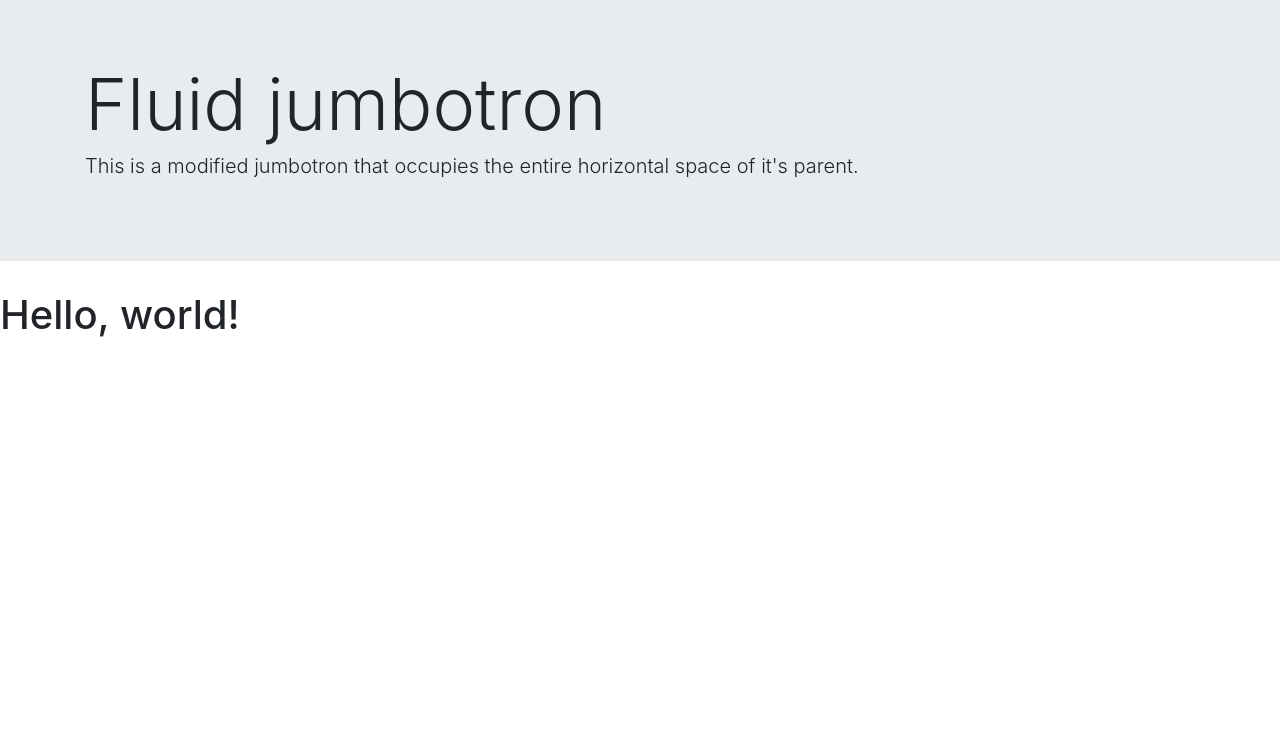
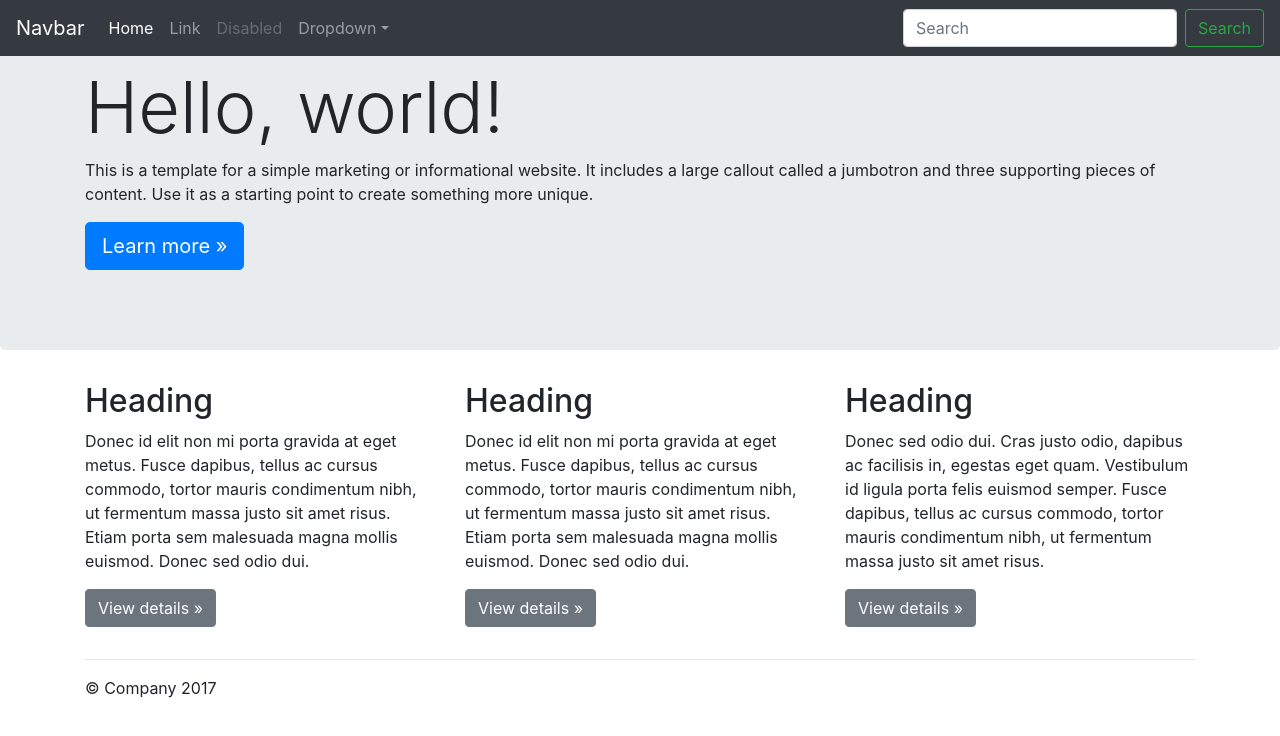
Before and after one commit to acurtis21/jonesplaza, a plain HTML site: page index.html in a window 1280 px wide. Drawn offline with nearby package versions, Linux system fonts and the light colour scheme.

Commit message:
Jumbotron template used

```diff
--- a/index.html
+++ b/index.html
@@ -1,27 +1,100 @@
 <!DOCTYPE html>
 <html lang="en">
 	<head>
-		<!-- Required meta tags -->
 		<meta charset="utf-8">
 		<meta name="viewport" content="width=device-width, initial-scale=1, shrink-to-fit=no">
-		<title>Page Title</title>
+		<meta name="description" content="">
+		<meta name="author" content="">
+		<link rel="icon" href="../../../../favicon.ico">
 
-		<!-- Bootstrap CSS -->
-		<link rel="stylesheet" href="https://maxcdn.bootstrapcdn.com/bootstrap/4.0.0-beta/css/bootstrap.min.css" integrity="sha384-/Y6pD6FV/Vv2HJnA6t+vslU6fwYXjCFtcEpHbNJ0lyAFsXTsjBbfaDjzALeQsN6M" crossorigin="anonymous">
+		<title>Jumbotron Template for Bootstrap</title>
+
+		<!-- Bootstrap core CSS -->
+		<link href="../../../../dist/css/bootstrap.min.css" rel="stylesheet">
+
+		<!-- Custom styles for this template -->
+		<link href="jumbotron.css" rel="stylesheet">
 	</head>
+
 	<body>
-		        <div class="jumbotron jumbotron-fluid">
-					<div class="container">
-						<h1 class="display-3">Fluid jumbotron</h1>
-						<p class="lead">This is a modified jumbotron that occupies the entire horizontal space of it's parent.</p>
-					</div>
+		<nav class="navbar navbar-expand-md navbar-dark fixed-top bg-dark">
+			<a class="navbar-brand" href="#">Navbar</a>
+			<button class="navbar-toggler" type="button" data-toggle="collapse" data-target="#navbarsExampleDefault" aria-controls="navbarsExampleDefault" aria-expanded="false" aria-label="Toggle navigation">
+				<span class="navbar-toggler-icon"></span>
+			</button>
+
+			<div class="collapse navbar-collapse" id="navbarsExampleDefault">
+				<ul class="navbar-nav mr-auto">
+					<li class="nav-item active">
+						<a class="nav-link" href="#">Home <span class="sr-only">(current)</span></a>
+					</li>
+					<li class="nav-item">
+						<a class="nav-link" href="#">Link</a>
+					</li>
+					<li class="nav-item">
+						<a class="nav-link disabled" href="#">Disabled</a>
+					</li>
+					<li class="nav-item dropdown">
+						<a class="nav-link dropdown-toggle" href="http://example.com" id="dropdown01" data-toggle="dropdown" aria-haspopup="true" aria-expanded="false">Dropdown</a>
+						<div class="dropdown-menu" aria-labelledby="dropdown01">
+							<a class="dropdown-item" href="#">Action</a>
+							<a class="dropdown-item" href="#">Another action</a>
+							<a class="dropdown-item" href="#">Something else here</a>
+						</div>
+					</li>
+				</ul>
+				<form class="form-inline my-2 my-lg-0">
+					<input class="form-control mr-sm-2" type="text" placeholder="Search" aria-label="Search">
+					<button class="btn btn-outline-success my-2 my-sm-0" type="submit">Search</button>
+				</form>
+			</div>
+		</nav>
+
+		<!-- Main jumbotron for a primary marketing message or call to action -->
+		<div class="jumbotron">
+			<div class="container">
+				<h1 class="display-3">Hello, world!</h1>
+				<p>This is a template for a simple marketing or informational website. It includes a large callout called a jumbotron and three supporting pieces of content. Use it as a starting point to create something more unique.</p>
+				<p><a class="btn btn-primary btn-lg" href="#" role="button">Learn more &raquo;</a></p>
+			</div>
+		</div>
+
+		<div class="container">
+			<!-- Example row of columns -->
+			<div class="row">
+				<div class="col-md-4">
+					<h2>Heading</h2>
+					<p>Donec id elit non mi porta gravida at eget metus. Fusce dapibus, tellus ac cursus commodo, tortor mauris condimentum nibh, ut fermentum massa justo sit amet risus. Etiam porta sem malesuada magna mollis euismod. Donec sed odio dui. </p>
+					<p><a class="btn btn-secondary" href="#" role="button">View details &raquo;</a></p>
 				</div>
-		<h1>Hello, world!</h1>
+				<div class="col-md-4">
+					<h2>Heading</h2>
+					<p>Donec id elit non mi porta gravida at eget metus. Fusce dapibus, tellus ac cursus commodo, tortor mauris condimentum nibh, ut fermentum massa justo sit amet risus. Etiam porta sem malesuada magna mollis euismod. Donec sed odio dui. </p>
+					<p><a class="btn btn-secondary" href="#" role="button">View details &raquo;</a></p>
+				</div>
+				<div class="col-md-4">
+					<h2>Heading</h2>
+					<p>Donec sed odio dui. Cras justo odio, dapibus ac facilisis in, egestas eget quam. Vestibulum id ligula porta felis euismod semper. Fusce dapibus, tellus ac cursus commodo, tortor mauris condimentum nibh, ut fermentum massa justo sit amet risus.</p>
+					<p><a class="btn btn-secondary" href="#" role="button">View details &raquo;</a></p>
+				</div>
+			</div>
 
-		<!-- Optional JavaScript -->
-		<!-- jQuery first, then Popper.js, then Bootstrap JS -->
+			<hr>
+
+			<footer>
+				<p>&copy; Company 2017</p>
+			</footer>
+		</div> <!-- /container -->
+
+
+		<!-- Bootstrap core JavaScript
+		================================================== -->
+		<!-- Placed at the end of the document so the pages load faster -->
 		<script src="https://code.jquery.com/jquery-3.2.1.slim.min.js" integrity="sha384-KJ3o2DKtIkvYIK3UENzmM7KCkRr/rE9/Qpg6aAZGJwFDMVNA/GpGFF93hXpG5KkN" crossorigin="anonymous"></script>
-		<script src="https://cdnjs.cloudflare.com/ajax/libs/popper.js/1.11.0/umd/popper.min.js" integrity="sha384-b/U6ypiBEHpOf/4+1nzFpr53nxSS+GLCkfwBdFNTxtclqqenISfwAzpKaMNFNmj4" crossorigin="anonymous"></script>
-		<script src="https://maxcdn.bootstrapcdn.com/bootstrap/4.0.0-beta/js/bootstrap.min.js" integrity="sha384-h0AbiXch4ZDo7tp9hKZ4TsHbi047NrKGLO3SEJAg45jXxnGIfYzk4Si90RDIqNm1" crossorigin="anonymous"></script>
+		<script>window.jQuery || document.write('<script src="../../../../assets/js/vendor/jquery.min.js"><\/script>')</script>
+		<script src="../../../../assets/js/vendor/popper.min.js"></script>
+		<script src="../../../../dist/js/bootstrap.min.js"></script>
+		<!-- IE10 viewport hack for Surface/desktop Windows 8 bug -->
+		<script src="../../../../assets/js/ie10-viewport-bug-workaround.js"></script>
 	</body>
 </html>
```
